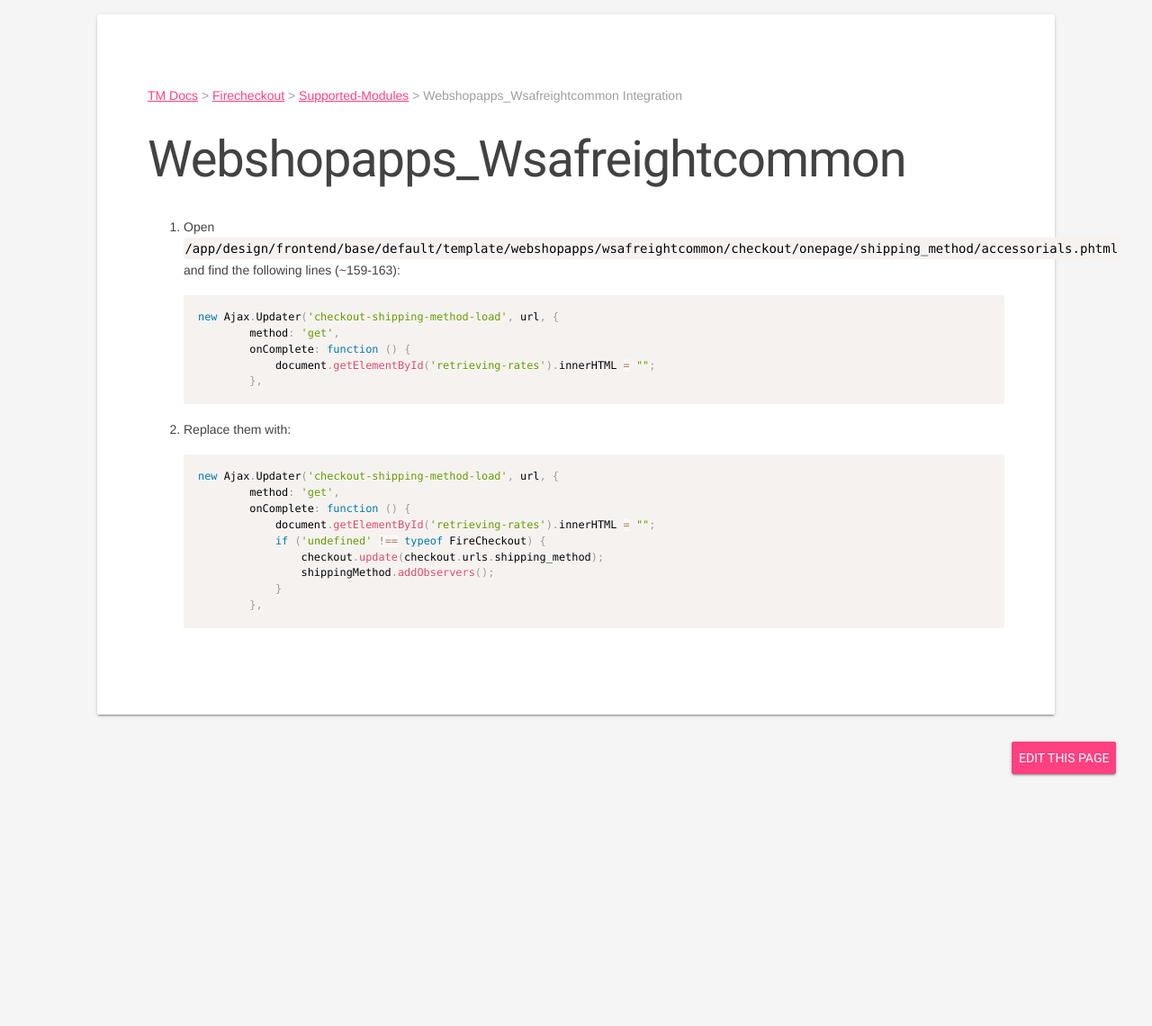
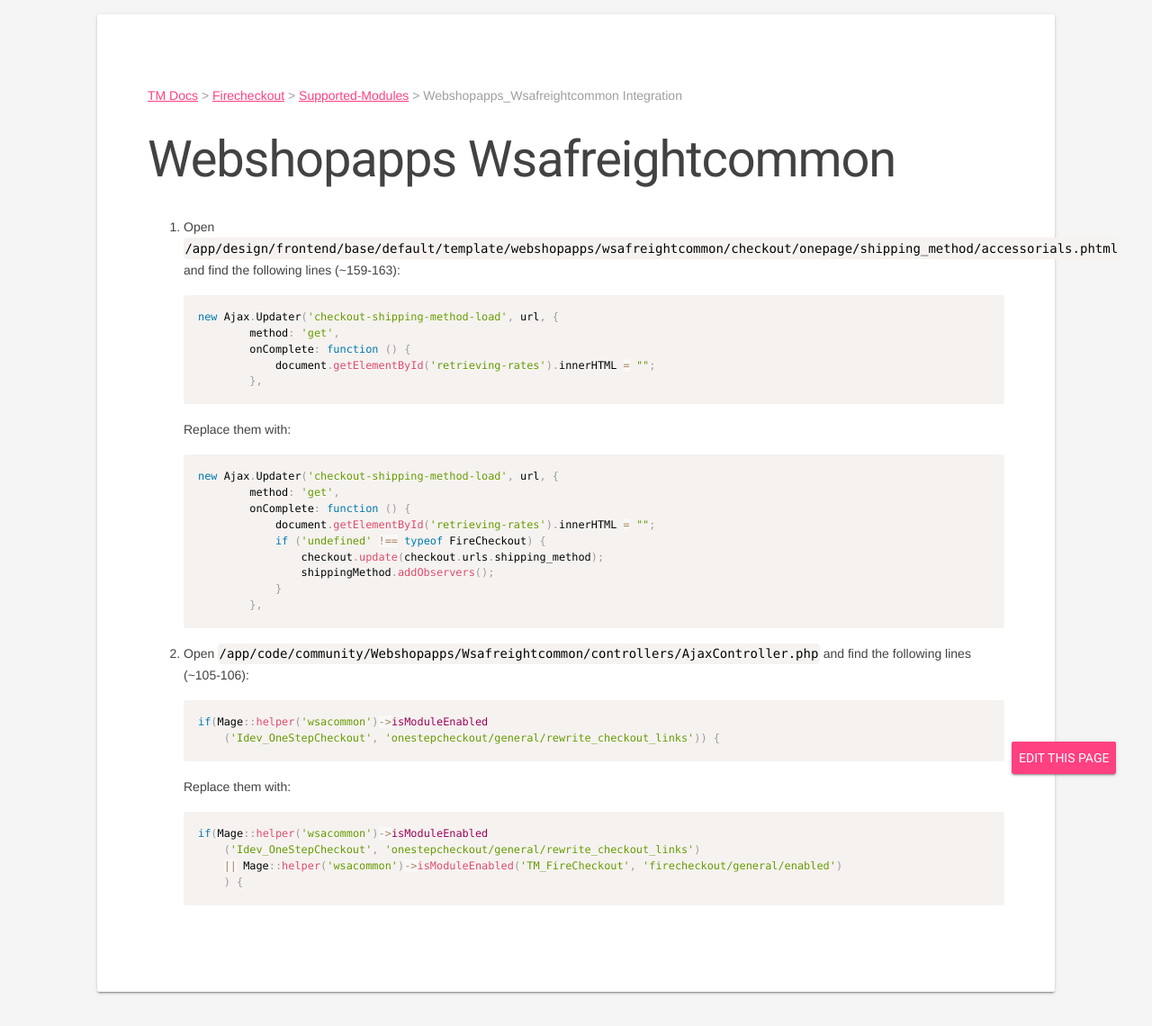
Before and after one commit to tmhub/tmhub.github.io, a Jekyll site: the page built from extensions/firecheckout/supported-modules/webshopapps-wsafreightcommon.md, in a window 1280 px wide. Shown: the whole page at 90% size. Built offline with Jekyll 4.4.1, drawn with Linux system fonts in a browser that asks for light colours; before the commit the page ends 900 px from its top, so only the background shows below that.

Commit message:
Added instructions to webshopapps_wsafreightcommon integration

````diff
--- a/extensions/firecheckout/supported-modules/webshopapps-wsafreightcommon.md
+++ b/extensions/firecheckout/supported-modules/webshopapps-wsafreightcommon.md
@@ -33,3 +33,19 @@
                 }
             },
     ```
+2.  Open `/app/code/community/Webshopapps/Wsafreightcommon/controllers/AjaxController.php`
+    and find the following lines (~105-106):
+
+    ```php
+    if(Mage::helper('wsacommon')->isModuleEnabled
+        ('Idev_OneStepCheckout', 'onestepcheckout/general/rewrite_checkout_links')) {
+    ```
+
+    Replace them with:
+
+    ```php
+    if(Mage::helper('wsacommon')->isModuleEnabled
+        ('Idev_OneStepCheckout', 'onestepcheckout/general/rewrite_checkout_links')
+        || Mage::helper('wsacommon')->isModuleEnabled('TM_FireCheckout', 'firecheckout/general/enabled')
+        ) {
+    ```
````
Also changed, not shown: other parts of extensions/firecheckout/supported-modules/webshopapps-wsafreightcommon.md (+5 -5 lines).
